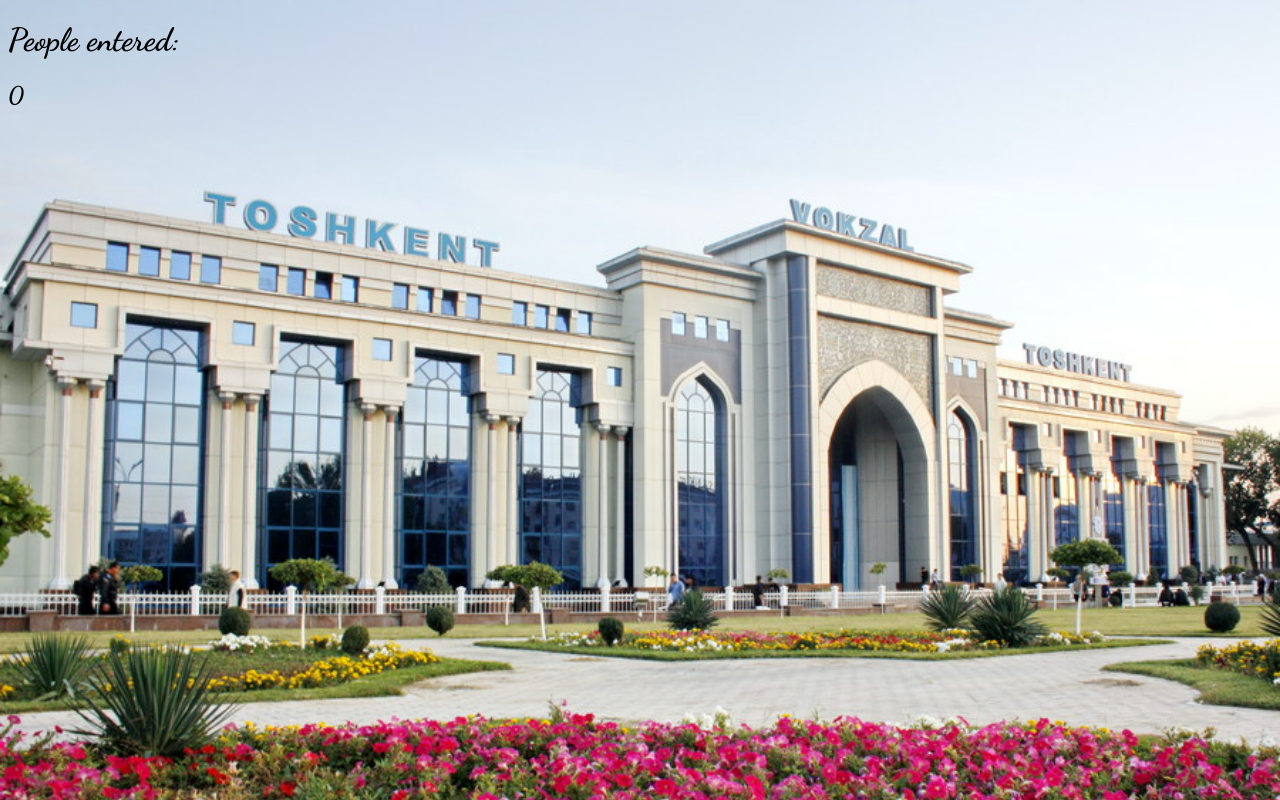
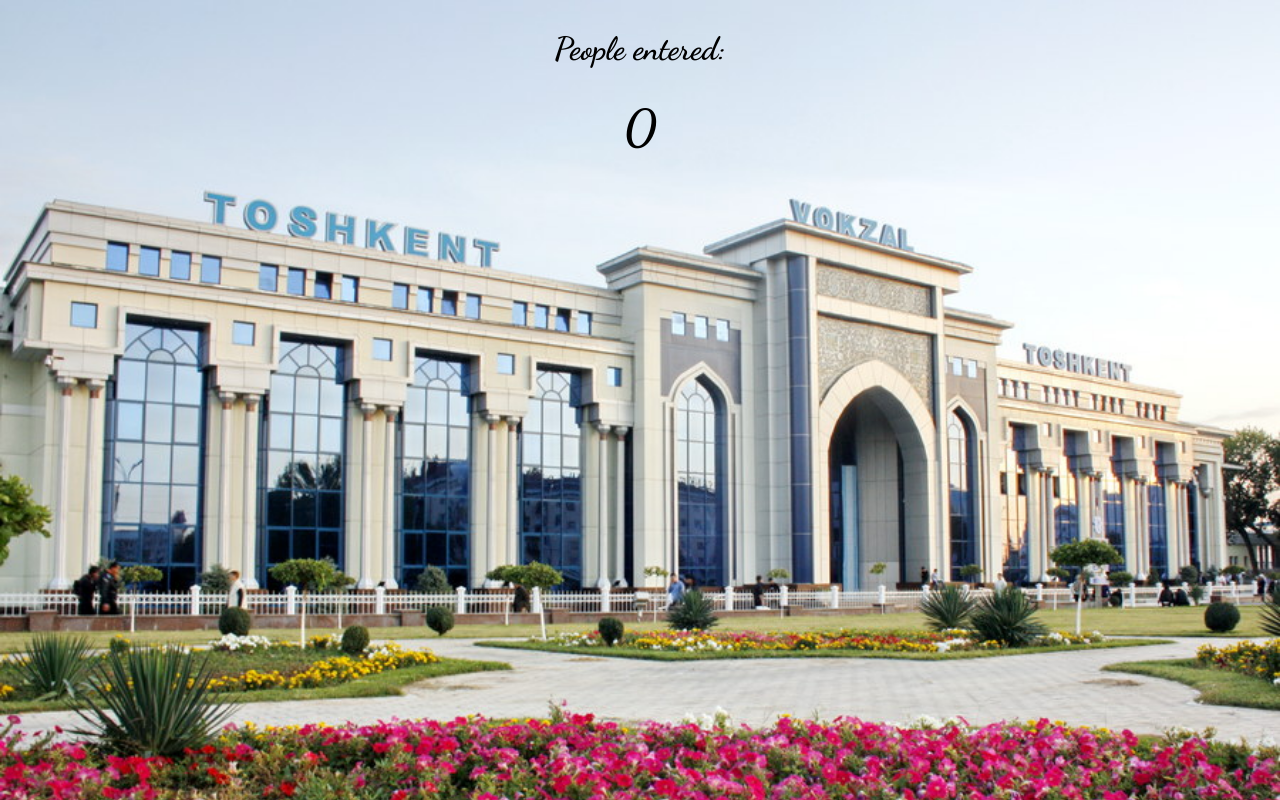
Before and after one commit to Farrukhjondev/passanger-counter-app, a plain HTML site: page index.html in a window 1280 px wide. Drawn offline with Linux system fonts and the light colour scheme.

Commit message:
add text styles

```diff
--- a/index.css
+++ b/index.css
@@ -7,6 +7,16 @@
   font-family: 'Dancing Script', cursive, sans-serif;
   font-size: 16px;
   font-weight: 400;
+  text-align: center;
   background-image: url('/tashkent-railway-station.jpg');
   background-size: cover;
 }
+
+h1 {
+  margin: 30px;
+}
+
+h2 {
+  font-size: 50px;
+  margin: 10px;
+}
```
